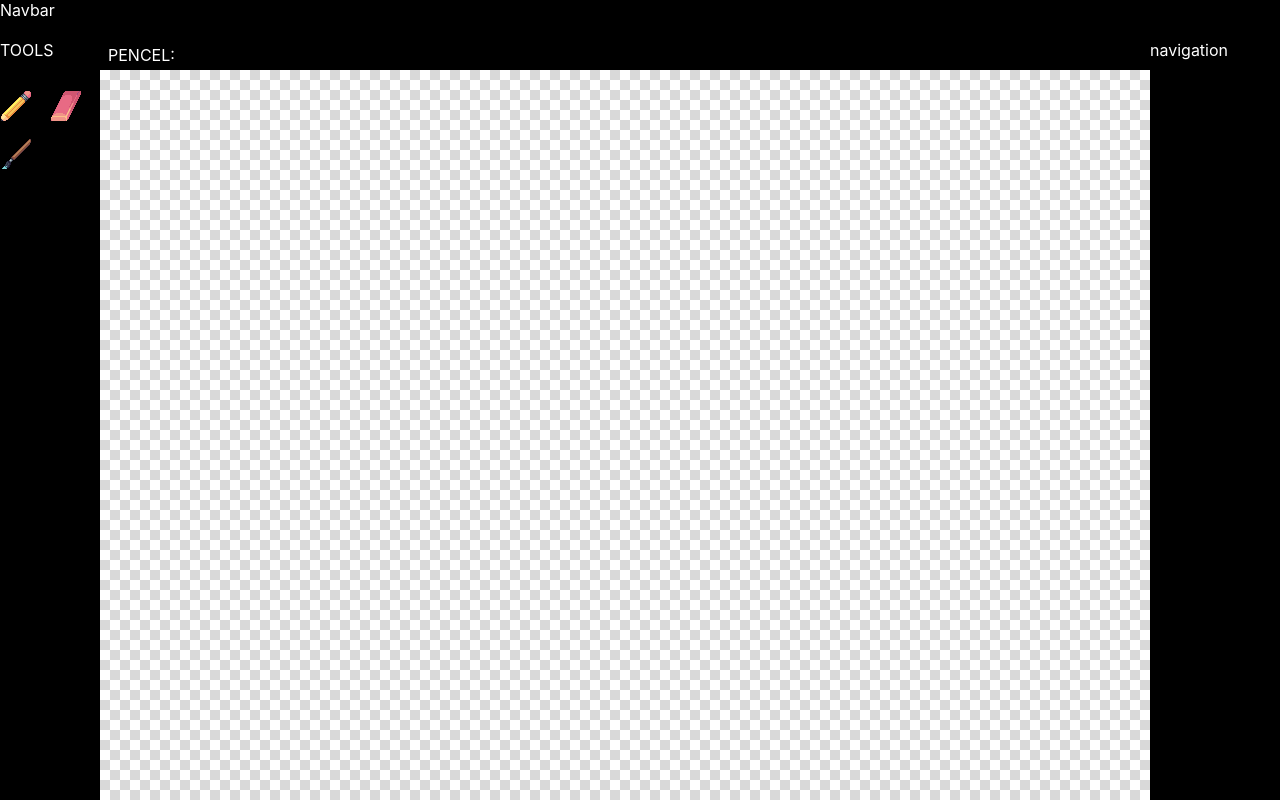
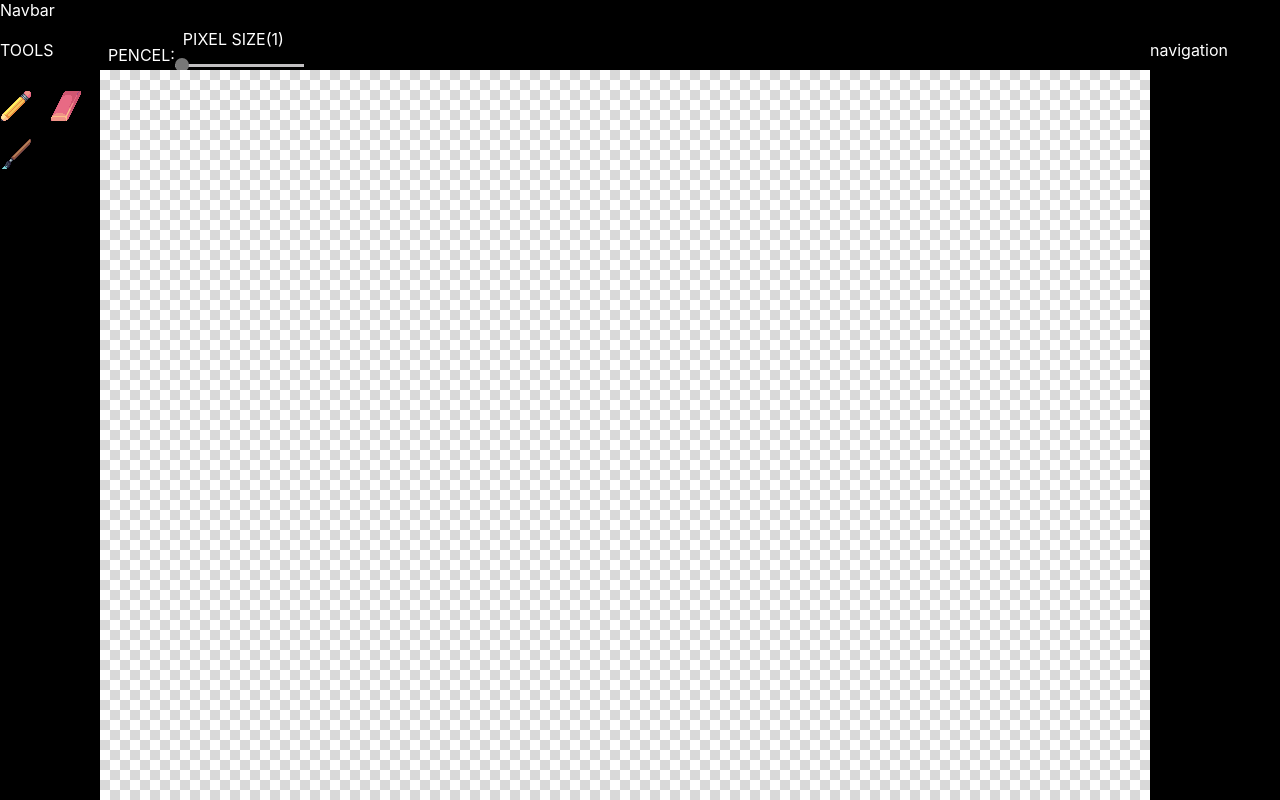
Before and after one commit to En11x/pixel, a React (Vite) app: page / in a window 1280 px wide. Shown: the top 800 px of the page. Built offline with nearby package versions, Linux system fonts and the light colour scheme.

Commit message:
feat: Range

```diff
--- /dev/null
+++ b/src/components/range/index.css
@@ -0,0 +1,35 @@
+input[type='range'] {
+  -webkit-appearance: none;
+  width: 300px;
+  border-radius: 10px; /*这个属性设置使填充进度条时的图形为圆角*/
+}
+input[type='range']::-webkit-slider-thumb {
+  -webkit-appearance: none;
+}
+
+input[type='range'] {
+  background-color: transparent;
+  border: none;
+  outline: none;
+  width: 100%;
+  margin: 15px 0px;
+  padding: 0;
+  cursor: pointer;
+}
+
+input[type='range']::-webkit-slider-runnable-track {
+  height: 3px;
+  background: #c2c0c2;
+  border: none;
+}
+input[type='range']::-webkit-slider-thumb {
+  border: none;
+  height: 14px;
+  width: 14px;
+  border-radius: 50%;
+  -webkit-transform-origin: 50% 50%;
+  transform-origin: 50% 50%;
+  margin: -6px 0 0 0;
+  transition: 0.3s;
+  background-color: #777;
+}
--- /dev/null
+++ b/src/components/range/index.tsx
@@ -0,0 +1,27 @@
+import { ChangeEventHandler, useState } from 'react'
+import './index.css'
+
+interface RangeProps {
+  value: number
+  onChange: (val: number) => void
+  min?: number
+  max?: number
+}
+
+export const Range = (props: RangeProps) => {
+  const { value, onChange, min = 1, max = 24 } = props
+  const [val, setVal] = useState<number | string>(value)
+
+  const handleChange: ChangeEventHandler<HTMLInputElement> = e => {
+    const val = Number(e.target.value)
+
+    setVal(val)
+    onChange(val)
+  }
+
+  return (
+    <div>
+      <input type='range' min={min} max={max} value={val} onChange={handleChange} />
+    </div>
+  )
+}
--- a/src/components/tools/ToolOption.tsx
+++ b/src/components/tools/ToolOption.tsx
@@ -1,11 +1,18 @@
 import { useStore } from '@/store'
+import { Range } from '../range'
 
 export const ToolOption = () => {
   const currentTool = useStore(s => s.settings.tool)
+  const size = useStore(s => s.settings.size)
+  const setSize = useStore(s => s.setSize)
 
   return (
     <div className='w-100% bg-222 h-30px flex items-center px-2 fs-12'>
       <div className='f-center'>{currentTool}:</div>
+      <div className='f-center'>
+        <label className='p2'>PIXEL SIZE({size})</label>
+        <Range value={size} onChange={setSize} />
+      </div>
     </div>
   )
 }
--- a/src/store/createStore.ts
+++ b/src/store/createStore.ts
@@ -8,6 +8,7 @@ interface Action {
   setData: (pos: number, color: string) => void
   delData: (pos: number) => void
   setTool: (tool: Tools) => void
+  setSize: (size: number) => void
 }
 
 export type Store = CanvasState & Action
@@ -33,5 +34,11 @@ export const useStore = create<Store>(set => ({
       produce(s => {
         s.settings.tool = tool
       })
+    ),
+  setSize: size =>
+    set(
+      produce(s => {
+        s.settings.size = size
+      })
     )
 }))
--- a/src/store/initialState.ts
+++ b/src/store/initialState.ts
@@ -14,6 +14,7 @@ export interface CanvasState {
   settings: {
     tool: Tools
     color: string
+    size: number
   }
   data: Map<number, string>
 }
@@ -31,7 +32,8 @@ export const initialState: CanvasState = {
   },
   settings: {
     tool: Tools['PENCEL'],
-    color: '#000000'
+    color: '#000000',
+    size: 1
   },
   data: new Map()
 }
```
